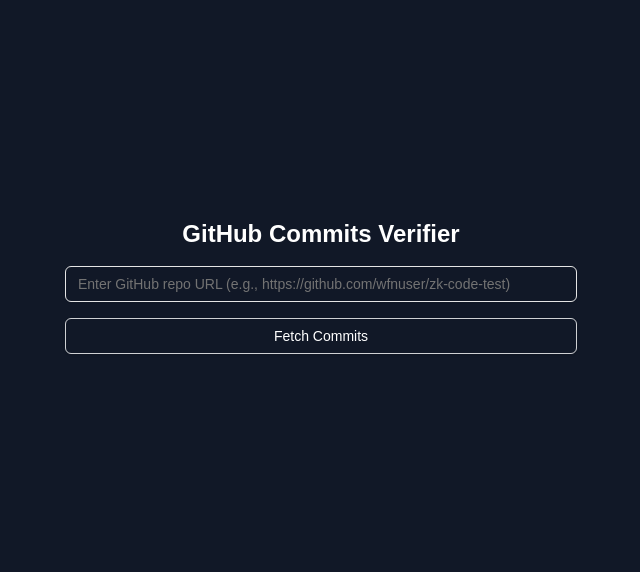
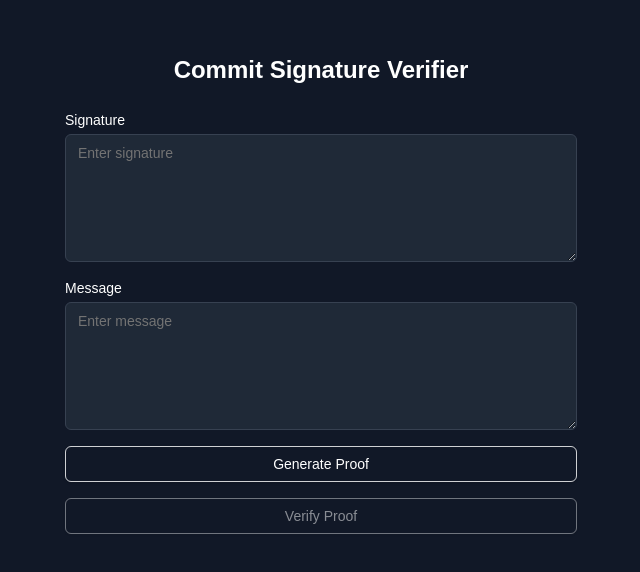
Before and after one commit to YoubetDao/zk-code, a Next.js app in the folder zk-code/: page / in a window 1280 px wide. Shown: the part 106-678 px from the top of the page, without its empty margins (319-959 px from the left). Built offline with nearby package versions, Linux system fonts and the light colour scheme.

Commit message:
feat: proof and verify

```diff
--- a/zk-code/app/claim/page.tsx
+++ b/zk-code/app/claim/page.tsx
@@ -13,15 +13,48 @@
   const [content, setContent] = useState("");
   const [proof, setProof] = useState("");
 
-  const generateProof = () => {
-    // Mock proof generation
-    setProof(
-      `Proof for commit: ${commitHash}, Signature: ${signature}, Content: ${content}`
-    );
+  const generateProof = async (commitSignature: {
+    signature: string;
+    message: string;
+  }) => {
+    setIsProofLoading(true);
+    try {
+      const response = await fetch(`${SERVER_URL}/generate-proof`, {
+        method: "POST",
+        headers: {
+          "Content-Type": "application/json",
+        },
+        body: JSON.stringify({
+          ssh_sig: commitSignature.signature,
+          raw_msg: commitSignature.message,
+        }),
+      });
+      const result = await response.json();
+      setProof(result);
+    } catch (e) {
+      console.error(e);
+      setProof("");
+    }
+    setIsProofLoading(false);
   };
 
-  const verifyProof = () => {
-    alert(`Verifying proof for: ${proof}`);
+  const verifyProof = async () => {
+    try {
+      const response = await fetch(`${SERVER_URL}/verify-proof`, {
+        method: "POST",
+        headers: {
+          "Content-Type": "application/json",
+        },
+        body: JSON.stringify({
+          proof,
+        }),
+      });
+      const result = await response.json();
+      setIsProofValid(result);
+    } catch (e) {
+      console.error(e);
+      setIsProofValid(false);
+    }
   };
 
   return (
--- a/zk-code/app/page.tsx
+++ b/zk-code/app/page.tsx
@@ -1,136 +1,126 @@
-"use client"; // Add this at the very top
+"use client";
 
 import { useState } from "react";
-import axios from "axios";
-import { Input } from "@/components/ui/input";
 import { Button } from "@/components/ui/button";
-import { useRouter } from "next/navigation"; // Ensure you're using this import for the App Router
-import {
-  Table,
-  TableBody,
-  TableCell,
-  TableHead,
-  TableHeader,
-  TableRow,
-} from "@/components/ui/table";
-import Link from "next/link";
+import { Textarea } from "@/components/ui/textarea";
+
+const SERVER_URL = "http://43.132.156.239:5566";
 
 export default function Home() {
-  const [repoUrl, setRepoUrl] = useState("");
-  const [commits, setCommits] = useState([]);
-  const [error, setError] = useState<string | null>(null);
-  const router = useRouter(); // No more error
+  const [signature, setSignature] = useState("");
+  const [message, setMessage] = useState("");
+  const [proof, setProof] = useState("");
+  const [isProofLoading, setIsProofLoading] = useState(false);
+  const [isProofValid, setIsProofValid] = useState<boolean | null>(null);
 
-  const extractRepoInfo = (url: string) => {
-    const match = url.match(/github\.com\/([^/]+)\/([^/]+)/);
-    if (match) {
-      return {
-        username: match[1],
-        repoName: match[2],
-      };
+  const generateProof = async () => {
+    setIsProofLoading(true);
+    try {
+      const response = await fetch(`${SERVER_URL}/generate-proof`, {
+        method: "POST",
+        headers: {
+          "Content-Type": "application/json",
+        },
+        body: JSON.stringify({
+          ssh_sig: signature,
+          raw_msg: message,
+        }),
+      });
+      const result = await response.json();
+      setProof(result);
+    } catch (e) {
+      console.error(e);
+      setProof("");
     }
-    return null;
+    setIsProofLoading(false);
   };
 
-  const fetchCommits = async () => {
-    const repoInfo = extractRepoInfo(repoUrl);
-    if (!repoInfo) {
-      setError("Invalid GitHub repository URL.");
-      setCommits([]);
-      return;
+  const verifyProof = async () => {
+    try {
+      const response = await fetch(`${SERVER_URL}/verify-proof`, {
+        method: "POST",
+        headers: {
+          "Content-Type": "application/json",
+        },
+        body: JSON.stringify({
+          proof,
+        }),
+      });
+      const result = await response.json();
+      setIsProofValid(result);
+    } catch (e) {
+      console.error(e);
+      setIsProofValid(false);
     }
-
-    const { username, repoName } = repoInfo;
-    const apiUrl = `https://api.github.com/repos/${username}/${repoName}/commits`;
-
-    try {
-      const response = await axios.get(apiUrl);
-      setCommits(response.data);
-      setError(null);
-    } catch (err) {
-      setError(
-        "Failed to fetch commits. Make sure the repository exists and is public."
-      );
-      setCommits([]);
-    }
-  };
-
-  const handleClaim = (commitHash: string) => {
-    router.push(`/claim?commit=${commitHash}`);
   };
 
   return (
     <div className="min-h-screen flex flex-col items-center justify-center bg-gray-900 text-white p-6">
-      <h1 className="text-2xl font-bold mb-4">GitHub Commits Verifier</h1>
+      <h1 className="text-2xl font-bold mb-6">Commit Signature Verifier</h1>
 
-      <div className="mb-4 w-full max-w-lg">
-        <Input
-          type="text"
-          placeholder="Enter GitHub repo URL (e.g., https://github.com/wfnuser/zk-code-test)"
-          value={repoUrl}
-          onChange={(e) => setRepoUrl(e.target.value)}
-          className="w-full mb-4"
-        />
+      <div className="w-full max-w-lg space-y-4">
+        <div>
+          <label className="block text-sm font-medium mb-1" htmlFor="signature">
+            Signature
+          </label>
+          <Textarea
+            id="signature"
+            value={signature}
+            onChange={(e) => setSignature(e.target.value)}
+            className="min-h-[128px] bg-gray-800 text-white border-gray-700"
+            placeholder="Enter signature"
+          />
+        </div>
+
+        <div>
+          <label className="block text-sm font-medium mb-1" htmlFor="message">
+            Message
+          </label>
+          <Textarea
+            id="message"
+            value={message}
+            onChange={(e) => setMessage(e.target.value)}
+            className="min-h-[128px] bg-gray-800 text-white border-gray-700"
+            placeholder="Enter message"
+          />
+        </div>
+
         <Button
-          onClick={fetchCommits}
+          onClick={generateProof}
           className="w-full bg-greyscale-50/8 border border-white/80 text-white hover:border-opacity-80 hover:bg-white/10"
+          disabled={isProofLoading}
         >
-          Fetch Commits
+          {isProofLoading ? "Generating..." : "Generate Proof"}
         </Button>
-      </div>
 
-      {error && <p className="text-red-500 mb-4">{error}</p>}
+        {proof && (
+          <div>
+            <label className="block text-sm font-medium mb-1" htmlFor="proof">
+              Proof
+            </label>
+            <Textarea
+              id="proof"
+              value={proof}
+              readOnly
+              className="min-h-[128px] bg-gray-800 text-white border-gray-700"
+            />
+          </div>
+        )}
 
-      <div className="w-full max-w-4xl">
-        {" "}
-        {/* Increased max-width for better table display */}
-        {commits.length > 0 ? (
-          <Table>
-            <TableHeader>
-              <TableRow>
-                <TableHead>Commit</TableHead>
-                <TableHead>Message</TableHead>
-                <TableHead>Date</TableHead>
-                <TableHead>Action</TableHead>
-              </TableRow>
-            </TableHeader>
-            <TableBody>
-              {commits.map((commit: any) => (
-                <TableRow key={commit.sha}>
-                  <TableCell>
-                    <Link
-                      href={`https://github.com/${
-                        extractRepoInfo(repoUrl)?.username
-                      }/${extractRepoInfo(repoUrl)?.repoName}/commit/${
-                        commit.sha
-                      }`}
-                      target="_blank"
-                      rel="noopener noreferrer"
-                      className="text-blue-400 hover:text-blue-300 underline"
-                    >
-                      {commit.sha.substring(0, 7)}
-                    </Link>
-                  </TableCell>
-                  <TableCell className="font-medium">
-                    {commit.commit.message}
-                  </TableCell>
-                  <TableCell>
-                    {new Date(commit.commit.author.date).toLocaleString()}
-                  </TableCell>
-                  <TableCell>
-                    <Button
-                      onClick={() => handleClaim(commit.sha)}
-                      className="bg-greyscale-50/8 border border-white/80 text-white hover:border-opacity-80 hover:bg-white/10"
-                    >
-                      gen proof
-                    </Button>
-                  </TableCell>
-                </TableRow>
-              ))}
-            </TableBody>
-          </Table>
-        ) : (
-          !error && <p></p>
+        <Button
+          onClick={verifyProof}
+          className="w-full bg-greyscale-50/8 border border-white/80 text-white hover:border-opacity-80 hover:bg-white/10"
+          disabled={!proof}
+        >
+          Verify Proof
+        </Button>
+
+        {isProofValid !== null && (
+          <div className="mt-4 text-center">
+            <p className={`text-lg font-bold ${isProofValid ? 'text-green-500' : 'text-red-500'}`}>
+              Proof is {isProofValid ? 'valid' : 'invalid'}
+            </p>
+          </div>
         )}
       </div>
     </div>
```
